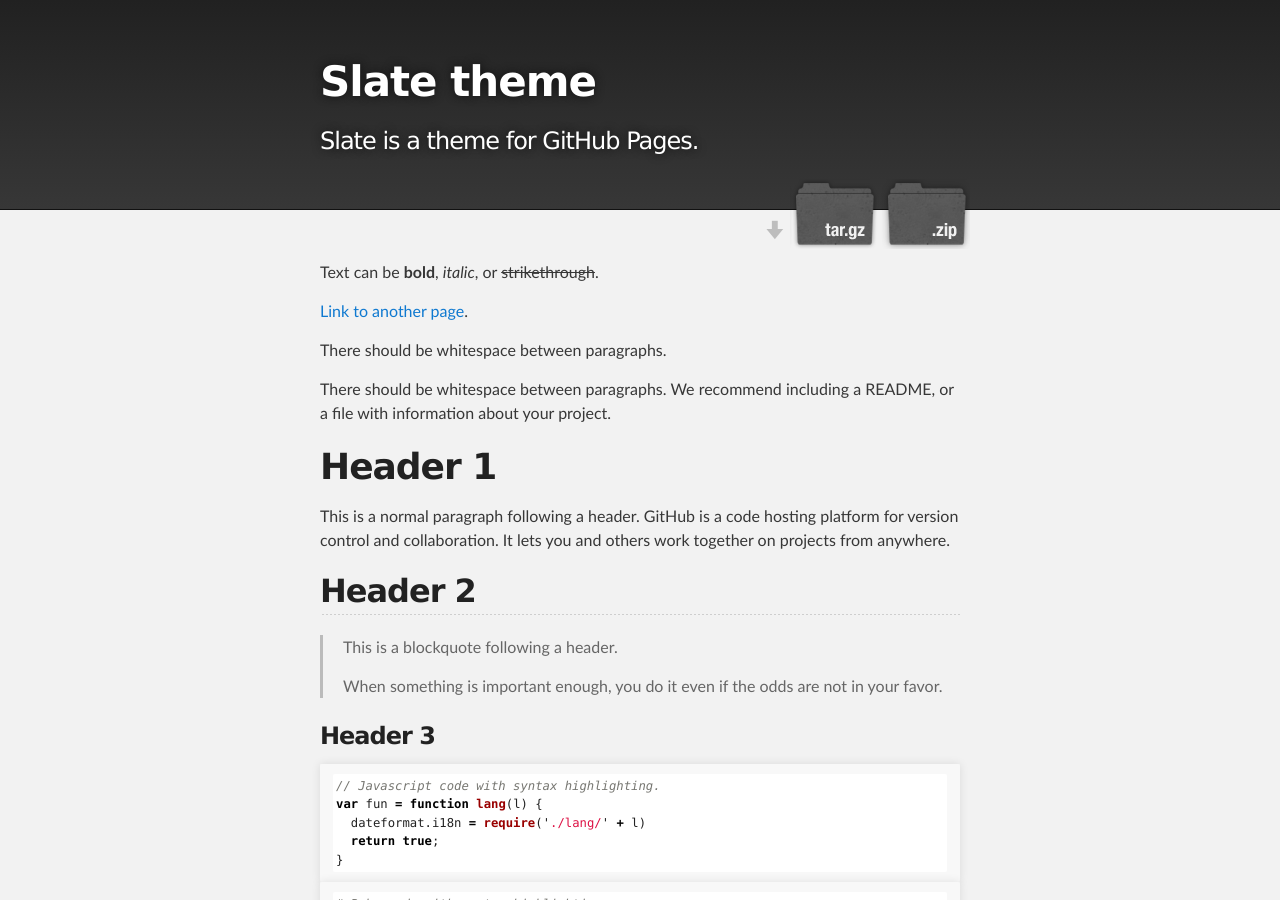
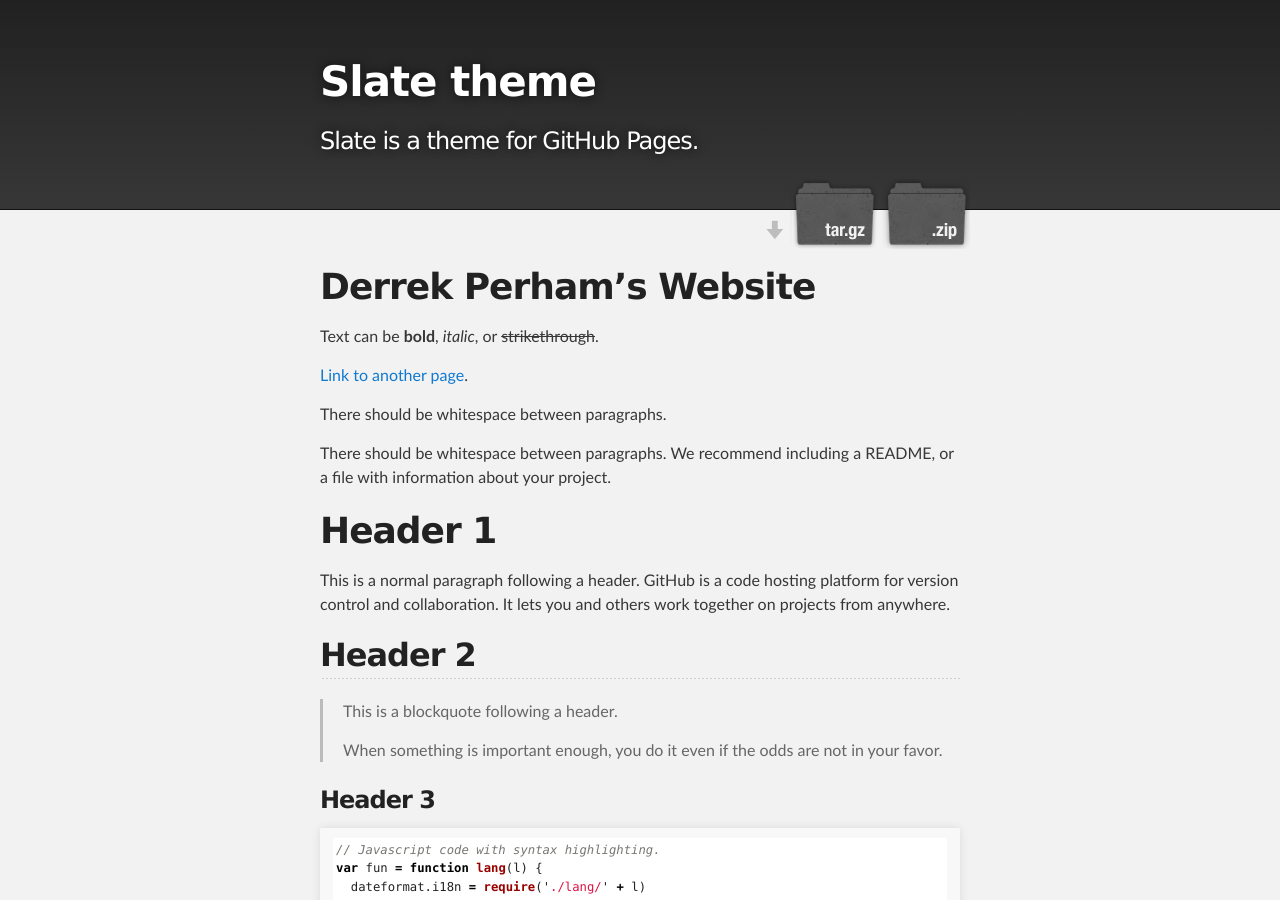
Before and after one commit to PerhamD/perhamd.github.io, a Jekyll site: the page built from index.md, in a window 1280 px wide and 900 px high. Built offline with Jekyll 4.4.1, drawn with Linux system fonts in a browser that asks for light colours; our own code applies the rules of GitHub Pages for plain Markdown files.

Commit message:
Update index.md

```diff
--- a/index.md
+++ b/index.md
@@ -1,6 +1,7 @@
 ---
-layout: default
+# Derrek Perham's Website
 ---
+# Derrek Perham's Website
 
 Text can be **bold**, _italic_, or ~~strikethrough~~.
 
```
